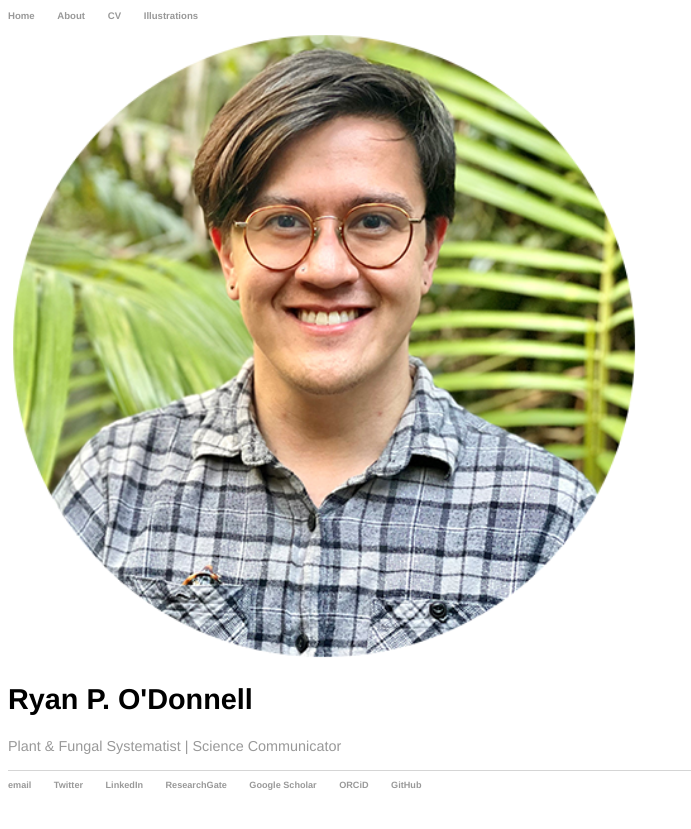
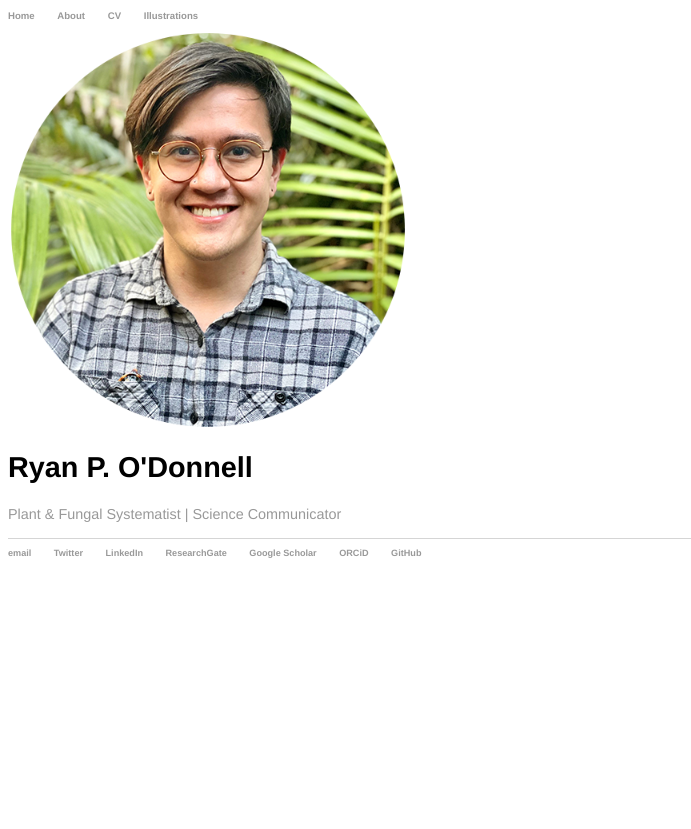
Before and after one commit to rpodonnell/rpodonnell.github.io, a Jekyll site: the page built from index.html, in a window 1280 px wide. Shown: the top 829 px of the page, without its empty margins (0-691 px from the left). Built offline with Jekyll 4.4.1, drawn with Linux system fonts in a browser that asks for light colours.

Commit message:
Update index.html

```diff
--- a/index.html
+++ b/index.html
@@ -3,7 +3,7 @@
 title: Ryan O'Donnell
 ---
 <div class="blurb">
-<img src="rpo_headshot_2.png" alt="Avatar"  max-width="125">
+<img src="rpo_headshot_2.png" alt="Avatar"  style="max-height: 400px; max-width: 400px;"/>
 	<br>
 	<h1>Ryan P. O'Donnell</h1>
 
```
